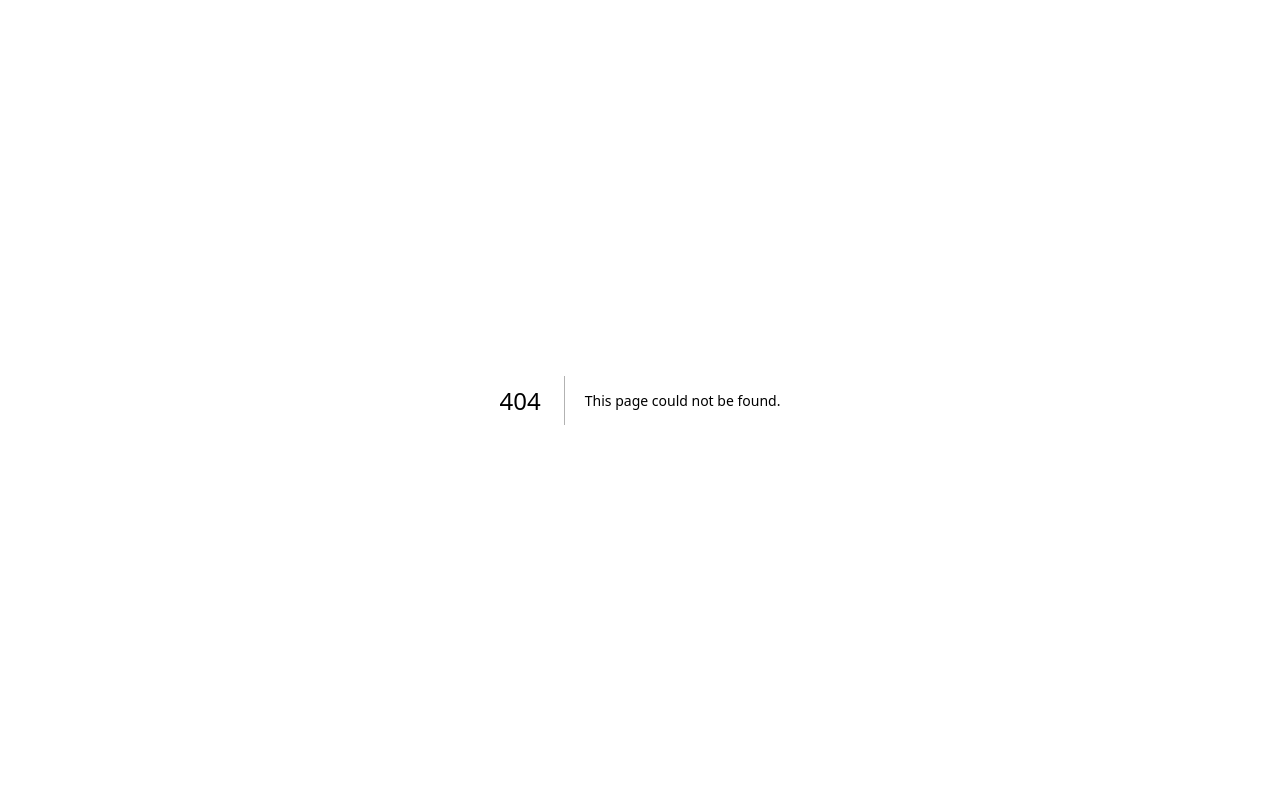
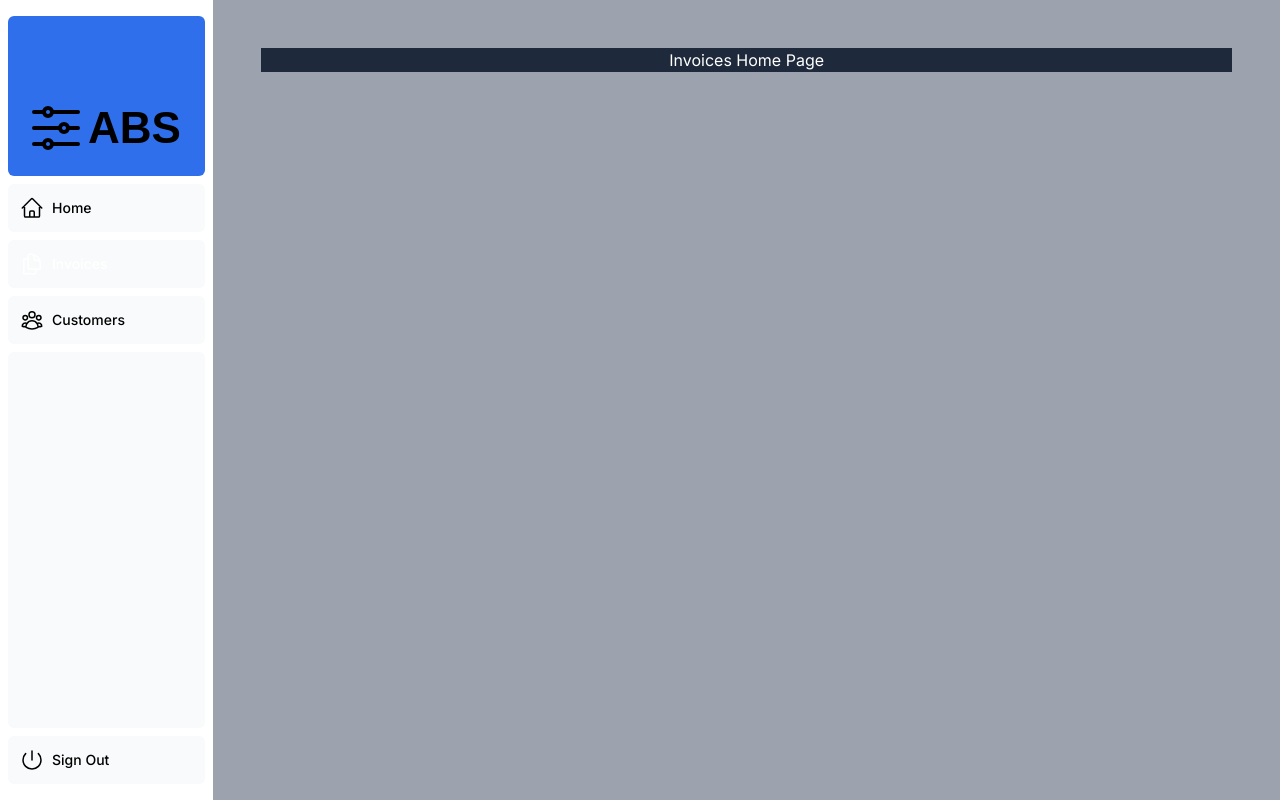
Before and after one commit to AhmedBadrShaban/admin-dashboard-ViaNextJS, a Next.js app: page /dashboard/invoices in a window 1280 px wide. Before the commit this address had no page. Built offline with nearby package versions, Linux system fonts and the light colour scheme; a web font is replaced by a local one.

Commit message:
Dashboard sideBar

```diff
--- /dev/null
+++ b/app/dashboard/customers/page.tsx
@@ -0,0 +1,9 @@
+export default function CustomersPage( ) {
+
+
+    return( <>
+        <h1 className="text-center bg-slate-800 text-white">Customers Home Page</h1>
+    </>
+    )
+
+}
--- /dev/null
+++ b/app/dashboard/invoices/page.tsx
@@ -0,0 +1,9 @@
+export default function InvoicesPage( ) {
+
+    return(
+        <>
+        <h1 className="text-center bg-slate-800 text-white">Invoices Home Page</h1>
+        </>
+
+    )
+}
--- /dev/null
+++ b/app/dashboard/layout.tsx
@@ -0,0 +1,34 @@
+import SideNav from "../ui/dashboard/sidenav";
+
+
+
+export default async function DashboardLayout(
+    {
+        children,
+        params,
+    }: {
+        children: React.ReactNode,
+        params: Promise<{ team: string }>
+    }
+) {
+    const { team } = await params;
+        // console.log(team);
+
+    return (
+        <div className="flex h-screen flex-col md:flex-row md:overflow-hidden bg-gray-400 ">
+            <div className=" flex-none w-full md:w-1/6 bg-white">
+                <SideNav></SideNav>
+            </div>
+            <div className="p-6 md:p-12 flex-grow overflow-y-auto ">
+                {children}
+            </div>
+
+
+
+        </div>
+
+    )
+
+
+
+}
--- a/app/ui/dashboard/page.tsx
+++ b/app/dashboard/page.tsx
@@ -1,9 +1,7 @@
 export default function DashboardPage(){
-
-
     return (
         <>
-            <h1>Dashboard Home</h1>
+          <h1>Dashboard Home</h1>
         </>
     )
 }
--- a/app/layout.tsx
+++ b/app/layout.tsx
@@ -13,7 +13,9 @@ export default function RootLayout({
 }) {
   return (
     <html lang="en">
-      <body className={`${inter.className} antialiased `}    >{children}</body>
+      <body className={`${inter.className} antialiased `}    >
+         {children}
+        </body>
     </html>
   );
 }
--- a/app/ui/dashboard/layout.tsx
+++ /dev/null
@@ -1,25 +0,0 @@
-
-
-export default async function DashboardLayout(
-    {
-        children ,
-        params,
-    }:{
-        children:React.ReactNode,
-        params:Promise<{team:string}>
-    }
-){
-    const {team} = await params;
-    console.log(team);
-
-    return (
-        <section>
-            <header>Dashboard {team} Header </header>
-
-            <main>{children}</main>
-        </section>
-    )
-
-
-
-}
--- a/app/ui/dashboard/nav-links.tsx
+++ b/app/ui/dashboard/nav-links.tsx
@@ -1,11 +1,13 @@
+'use client'
 import {
   UserGroupIcon,
   HomeIcon,
   DocumentDuplicateIcon,
 } from '@heroicons/react/24/outline';
+import clsx from 'clsx';
+import Link from 'next/link';
+import { usePathname } from 'next/navigation';
 
-// Map of links to display in the side navigation.
-// Depending on the size of the application, this would be stored in a database.
 const links = [
   { name: 'Home', href: '/dashboard', icon: HomeIcon },
   {
@@ -17,19 +19,27 @@ const links = [
 ];
 
 export default function NavLinks() {
+  const currentPath = usePathname();
+
+  console.log('Path :>> ', currentPath);
   return (
     <>
       {links.map((link) => {
         const LinkIcon = link.icon;
         return (
-          <a
-            key={link.name}
-            href={link.href}
-            className="flex h-[48px] grow items-center justify-center gap-2 rounded-md bg-gray-50 p-3 text-sm font-medium hover:bg-sky-100 hover:text-blue-600 md:flex-none md:justify-start md:p-2 md:px-3"
-          >
-            <LinkIcon className="w-6" />
-            <p className="hidden md:block">{link.name}</p>
-          </a>
+          <>
+            <Link href={link.href} key={link.name}
+            className= {clsx("flex h-[48px] grow items-center justify-center gap-2 rounded-md bg-gray-50 p-3 text-sm font-medium hover:bg-sky-100 hover:text-blue-600 md:flex-none md:justify-start md:p-2 md:px-3",
+              {
+                "bg-blue-950 font-bold text-white  hover:bg-blue-950": currentPath === link.href
+              }
+
+            )} >
+             <LinkIcon className="w-6" />
+              <p className="hidden md:block">{link.name}</p>
+            </Link>
+          </>
+
         );
       })}
     </>
```
